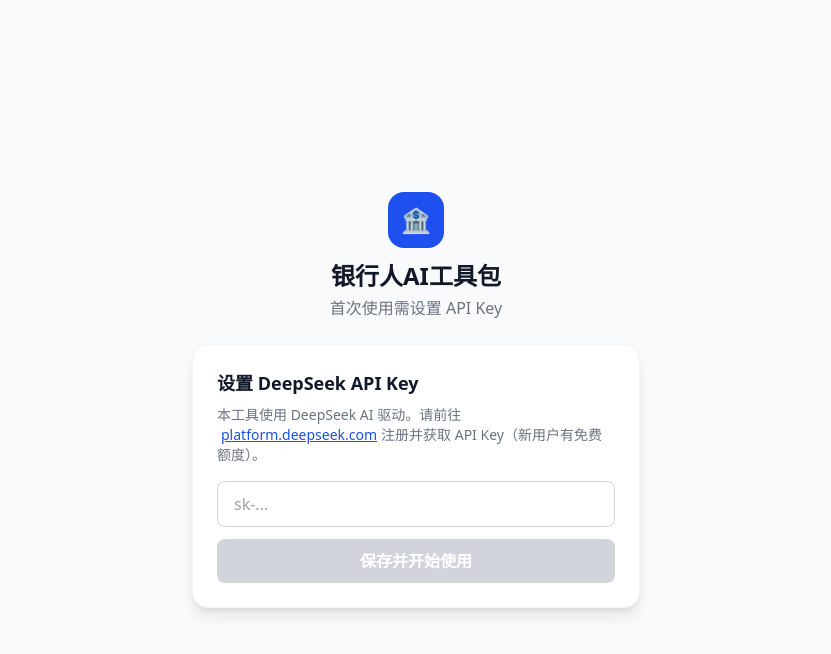
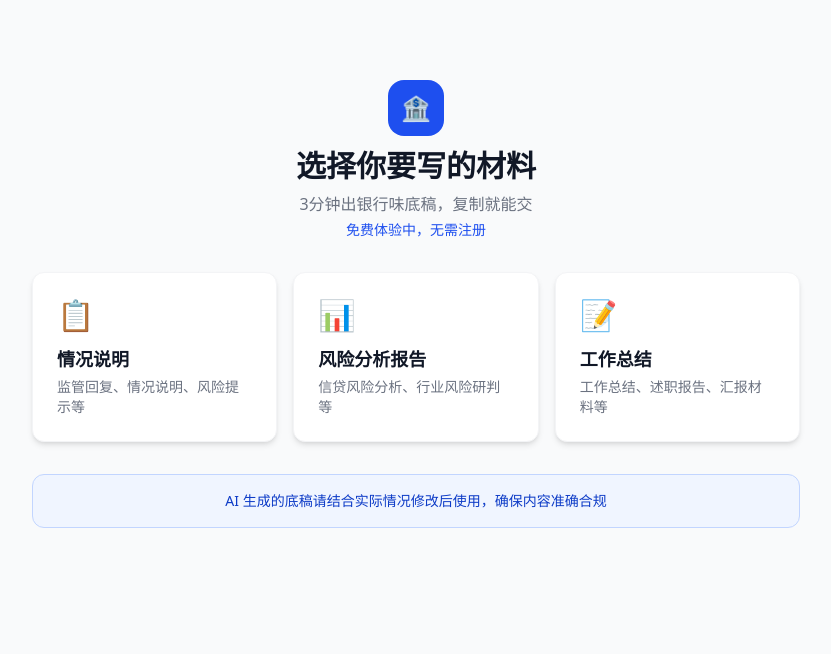
Before and after one commit to 458468698/bank-ai-landing, a React (Vite) app: page /#/tool in a window 1280 px wide. Shown: the top 654 px of the page, without its empty margins (224-1055 px from the left). Built offline with nearby package versions, Linux system fonts and the light colour scheme.

Commit message:
feat: remove API Key input, use Cloudflare Worker proxy with streaming

```diff
--- a/src/ToolPage.jsx
+++ b/src/ToolPage.jsx
@@ -1,4 +1,8 @@
-import { useState, useEffect } from 'react'
+import { useState, useRef, useEffect } from 'react'
+
+// ============ Worker API 地址 ============
+// 部署 Cloudflare Worker 后替换为你的 Worker URL
+const API_BASE = 'https://bank-ai-proxy.wyymij.workers.dev'
 
 // ============ 场景配置 ============
 const SCENARIOS = [
@@ -86,38 +90,6 @@
   },
 ]
 
-// ============ API Key 组件 ============
-function ApiKeySetup({ apiKey, onSave }) {
-  const [key, setKey] = useState(apiKey)
-
-  return (
-    <div className="max-w-md mx-auto">
-      <div className="bg-white rounded-2xl p-6 shadow-lg border border-gray-100">
-        <h3 className="text-lg font-bold text-gray-900 mb-2">设置 DeepSeek API Key</h3>
-        <p className="text-sm text-gray-500 mb-4">
-          本工具使用 DeepSeek AI 驱动。请前往
-          <a href="https://platform.deepseek.com/api_keys" target="_blank" rel="noopener noreferrer" className="text-bank-600 underline mx-1">platform.deepseek.com</a>
-          注册并获取 API Key（新用户有免费额度）。
-        </p>
-        <input
-          type="password"
-          value={key}
-          onChange={(e) => setKey(e.target.value)}
-          placeholder="sk-..."
-          className="w-full border border-gray-300 rounded-lg px-4 py-2.5 focus:ring-2 focus:ring-bank-500 focus:border-bank-500 outline-none mb-3"
-        />
-        <button
-          onClick={() => key.trim() && onSave(key.trim())}
-          disabled={!key.trim()}
-          className="w-full bg-bank-600 hover:bg-bank-700 disabled:bg-gray-300 text-white font-semibold py-2.5 rounded-lg transition-colors"
-        >
-          保存并开始使用
-        </button>
-      </div>
-    </div>
-  )
-}
-
 // ============ 场景选择卡片 ============
 function ScenarioCard({ scenario, onSelect }) {
   return (
@@ -152,7 +124,7 @@
   return (
     <div className="bg-white rounded-2xl p-6 shadow-lg border border-gray-100">
       <button onClick={onBack} className="text-bank-600 hover:text-bank-700 font-medium mb-4 flex items-center gap-1">
-        ← 返回选择场景
+        &larr; 返回选择场景
       </button>
 
       <div className="flex items-center gap-3 mb-6">
@@ -195,7 +167,7 @@
         >
           {loading ? (
             <span className="flex items-center justify-center gap-2">
-              <span className="animate-spin">⏳</span> AI 正在生成...
+              <span className="animate-spin">&#9203;</span> AI 正在生成...
             </span>
           ) : '生成底稿'}
         </button>
@@ -204,9 +176,17 @@
   )
 }
 
-// ============ 结果展示组件 ============
-function ResultView({ content, onReset, scenario }) {
+// ============ 结果展示组件（支持流式逐字显示） ============
+function ResultView({ content, onReset, scenario, isStreaming }) {
   const [copied, setCopied] = useState(false)
+  const contentRef = useRef(null)
+
+  // 自动滚动到底部
+  useEffect(() => {
+    if (contentRef.current && isStreaming) {
+      contentRef.current.scrollTop = contentRef.current.scrollHeight
+    }
+  }, [content, isStreaming])
 
   const handleCopy = () => {
     navigator.clipboard.writeText(content)
@@ -220,14 +200,17 @@
         <div className="flex items-center gap-2">
           <span className="text-xl">{scenario.icon}</span>
           <h3 className="text-lg font-bold text-gray-900">{scenario.name} - 生成结果</h3>
+          {isStreaming && <span className="animate-pulse text-bank-600 text-sm ml-2">生成中...</span>}
         </div>
         <div className="flex gap-2">
+          {!isStreaming && (
             <button
               onClick={handleCopy}
               className="bg-bank-100 hover:bg-bank-200 text-bank-700 font-medium py-2 px-4 rounded-lg transition-colors text-sm"
             >
-            {copied ? '✅ 已复制' : '📋 复制全文'}
+              {copied ? '已复制' : '复制全文'}
             </button>
+          )}
           <button
             onClick={onReset}
             className="bg-gray-100 hover:bg-gray-200 text-gray-700 font-medium py-2 px-4 rounded-lg transition-colors text-sm"
@@ -236,82 +219,101 @@
           </button>
         </div>
       </div>
-      <div className="bg-gray-50 rounded-xl p-5 font-mono text-sm leading-relaxed whitespace-pre-wrap text-gray-800 border border-gray-200 max-h-[60vh] overflow-y-auto">
+      <div
+        ref={contentRef}
+        className="bg-gray-50 rounded-xl p-5 font-mono text-sm leading-relaxed whitespace-pre-wrap text-gray-800 border border-gray-200 max-h-[60vh] overflow-y-auto"
+      >
         {content}
+        {isStreaming && <span className="inline-block w-2 h-4 bg-bank-600 animate-pulse ml-0.5 align-middle"></span>}
       </div>
+      {!isStreaming && (
         <p className="text-xs text-gray-400 mt-3 text-center">
-        ⚠️ 以上内容由AI生成，请结合实际情况修改后使用
+          以上内容由AI生成，请结合实际情况修改后使用
         </p>
+      )}
     </div>
   )
 }
 
 // ============ 主工具页面 ============
 export default function ToolPage() {
-  const [apiKey, setApiKey] = useState(() => localStorage.getItem('deepseek_api_key') || '')
   const [selectedScenario, setSelectedScenario] = useState(null)
   const [result, setResult] = useState('')
   const [loading, setLoading] = useState(false)
   const [error, setError] = useState('')
+  const [isStreaming, setIsStreaming] = useState(false)
+  const abortRef = useRef(null)
 
-  // 保存 API Key
-  const handleSaveApiKey = (key) => {
-    setApiKey(key)
-    localStorage.setItem('deepseek_api_key', key)
-  }
-
-  // 调用 DeepSeek API
+  // 调用 Worker 代理 API（流式）
   const handleGenerate = async (formData) => {
-    if (!apiKey) {
-      setError('请先设置 API Key')
-      return
-    }
-
     setLoading(true)
     setError('')
     setResult('')
+    setIsStreaming(true)
 
     try {
       const userPrompt = selectedScenario.buildUserPrompt(formData)
 
-      const response = await fetch('https://api.deepseek.com/v1/chat/completions', {
+      const controller = new AbortController()
+      abortRef.current = controller
+
+      const response = await fetch(`${API_BASE}/api/generate`, {
         method: 'POST',
-        headers: {
-          'Content-Type': 'application/json',
-          'Authorization': `Bearer ${apiKey}`
-        },
+        headers: { 'Content-Type': 'application/json' },
         body: JSON.stringify({
-          model: 'deepseek-chat',
           messages: [
             { role: 'system', content: selectedScenario.systemPrompt },
             { role: 'user', content: userPrompt }
           ],
-          temperature: 0.7,
-          max_tokens: 4000
-        })
+          stream: true,
+        }),
+        signal: controller.signal,
       })
 
       if (!response.ok) {
         const errData = await response.json().catch(() => ({}))
-        if (response.status === 401) {
-          throw new Error('API Key 无效，请检查后重新设置')
-        } else if (response.status === 429) {
-          throw new Error('请求过于频繁，请稍后再试')
-        } else {
-          throw new Error(errData.error?.message || `请求失败 (${response.status})`)
+        throw new Error(errData.error || `请求失败 (${response.status})`)
+      }
+
+      // 流式读取 SSE
+      const reader = response.body.getReader()
+      const decoder = new TextDecoder()
+      let fullText = ''
+      let buffer = ''
+
+      while (true) {
+        const { done, value } = await reader.read()
+        if (done) break
+
+        buffer += decoder.decode(value, { stream: true })
+        const lines = buffer.split('\n')
+        buffer = lines.pop() // 保留未完成的行
+
+        for (const line of lines) {
+          if (line.startsWith('data: ')) {
+            const data = line.slice(6).trim()
+            if (data === '[DONE]') continue
+
+            try {
+              const parsed = JSON.parse(data)
+              const delta = parsed.choices?.[0]?.delta?.content
+              if (delta) {
+                fullText += delta
+                setResult(fullText)
+              }
+            } catch {
+              // 跳过无法解析的行
+            }
+          }
         }
       }
 
-      const data = await response.json()
-      const content = data.choices?.[0]?.message?.content
-
-      if (!content) {
-        throw new Error('AI 未返回有效内容')
-      }
-
-      setResult(content)
+      setIsStreaming(false)
     } catch (err) {
-      if (err.name === 'TypeError' && err.message.includes('fetch')) {
+      setIsStreaming(false)
+      if (err.name === 'AbortError') {
+        // 用户取消
+      } else if (err.message?.includes('fetch') || err.message?.includes('Failed')) {
         setError('网络连接失败，请检查网络后重试')
       } else {
         setError(err.message)
@@ -323,25 +325,13 @@
 
   // 重新生成
   const handleReset = () => {
+    if (abortRef.current) {
+      abortRef.current.abort()
+    }
     setResult('')
     setSelectedScenario(null)
     setError('')
-  }
-
-  // 没 API Key → 显示设置页
-  if (!apiKey) {
-    return (
-      <div className="min-h-screen bg-gray-50 flex items-center justify-center p-4">
-        <div className="w-full max-w-md">
-          <div className="text-center mb-6">
-            <div className="w-14 h-14 bg-bank-600 rounded-2xl flex items-center justify-center text-2xl mx-auto mb-3">🏦</div>
-            <h1 className="text-2xl font-black text-gray-900">银行人AI工具包</h1>
-            <p className="text-gray-500 mt-1">首次使用需设置 API Key</p>
-          </div>
-          <ApiKeySetup apiKey={apiKey} onSave={handleSaveApiKey} />
-        </div>
-      </div>
-    )
+    setIsStreaming(false)
   }
 
   // 有结果 → 显示结果
@@ -349,7 +339,12 @@
     return (
       <div className="min-h-screen bg-gray-50 p-4 pt-20">
         <div className="max-w-3xl mx-auto">
-          <ResultView content={result} onReset={handleReset} scenario={selectedScenario} />
+          <ResultView
+            content={result}
+            onReset={handleReset}
+            scenario={selectedScenario}
+            isStreaming={isStreaming}
+          />
         </div>
       </div>
     )
@@ -368,15 +363,7 @@
           />
           {error && (
             <div className="mt-4 bg-red-50 border border-red-200 rounded-lg p-4 text-red-700 text-sm">
-              ❌ {error}
-              {error.includes('API Key') && (
-                <button
-                  onClick={() => { setApiKey(''); localStorage.removeItem('deepseek_api_key') }}
-                  className="ml-2 underline text-red-600"
-                >
-                  重新设置
-                </button>
-              )}
+              {error}
             </div>
           )}
         </div>
@@ -384,13 +371,15 @@
     )
   }
 
-  // 默认 → 显示场景选择
+  // 默认 → 显示场景选择（无需 API Key）
   return (
     <div className="min-h-screen bg-gray-50 p-4 pt-20">
       <div className="max-w-3xl mx-auto">
         <div className="text-center mb-8">
+          <div className="w-14 h-14 bg-bank-600 rounded-2xl flex items-center justify-center text-2xl mx-auto mb-3">&#127974;</div>
           <h1 className="text-2xl md:text-3xl font-black text-gray-900">选择你要写的材料</h1>
           <p className="text-gray-500 mt-2">3分钟出银行味底稿，复制就能交</p>
+          <p className="text-bank-600 text-sm mt-1 font-medium">免费体验中，无需注册</p>
         </div>
 
         <div className="grid sm:grid-cols-3 gap-4">
@@ -399,13 +388,10 @@
           ))}
         </div>
 
-        <div className="mt-6 text-center">
-          <button
-            onClick={() => { setApiKey(''); localStorage.removeItem('deepseek_api_key') }}
-            className="text-gray-400 hover:text-gray-600 text-sm transition-colors"
-          >
-            重新设置 API Key
-          </button>
+        <div className="mt-8 bg-bank-50 border border-bank-200 rounded-xl p-4 text-center">
+          <p className="text-bank-700 text-sm">
+            AI 生成的底稿请结合实际情况修改后使用，确保内容准确合规
+          </p>
         </div>
       </div>
     </div>
```
Lines whose indentation alone changed are shown as unchanged.
